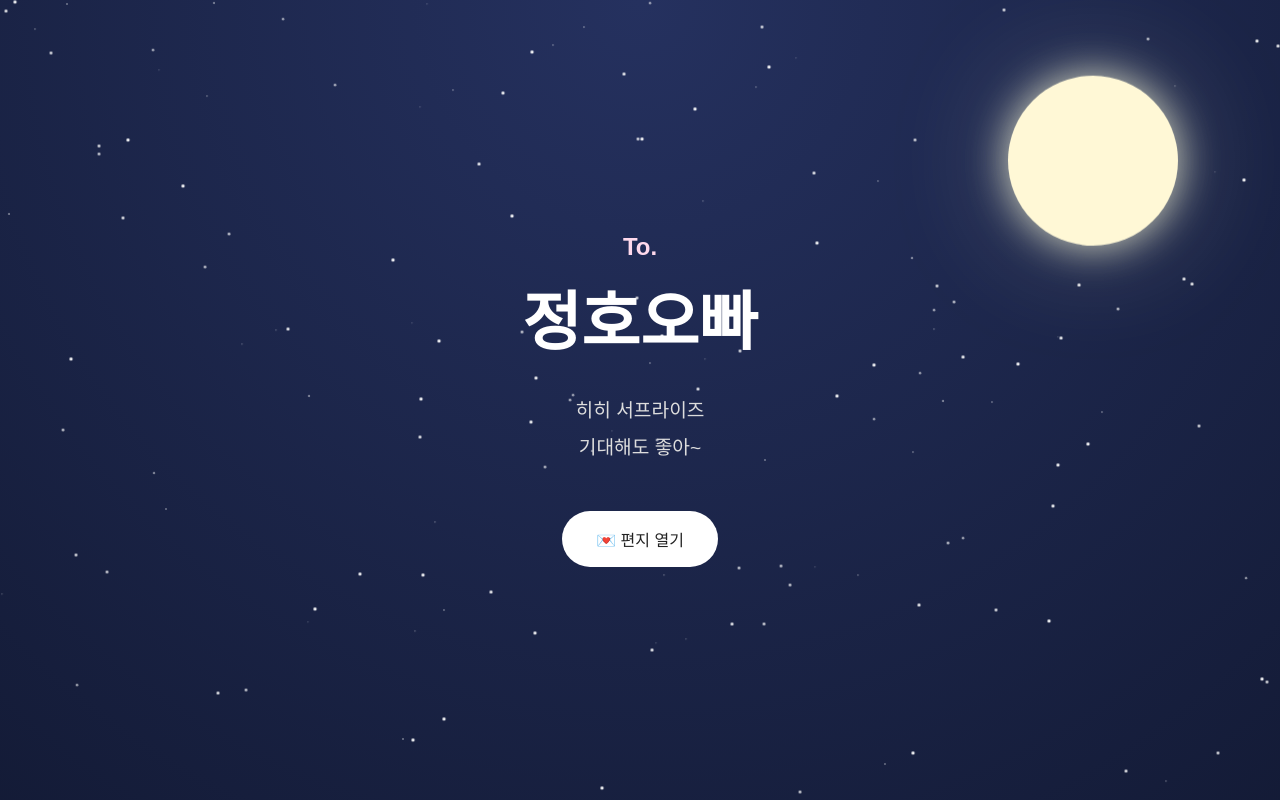
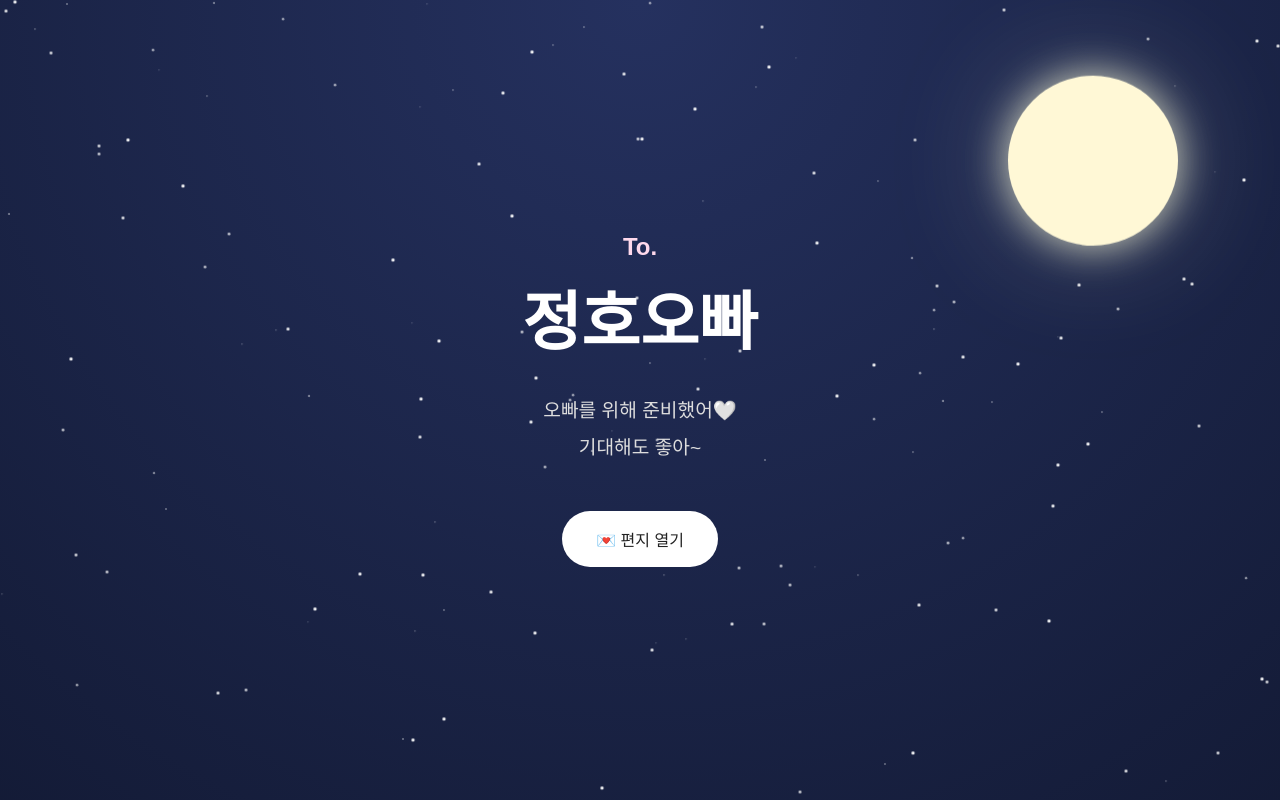
Before and after one commit to Jane525/love-letter, a plain HTML site: page index.html in a window 1280 px wide. Shown: the top 800 px of the page. Drawn offline with Linux system fonts and the light colour scheme; a web font is replaced by a local one.

Commit message:
Modify content and button text in index.html
Updated the main content and button text in the HTML file.

```diff
--- a/index.html
+++ b/index.html
@@ -33,7 +33,7 @@
         <h1>정호오빠</h1>
 
         <p>
-            히히 서프라이즈<br>
+            오빠를 위해 준비했어🤍<br>
             기대해도 좋아~
         </p>
 
```
